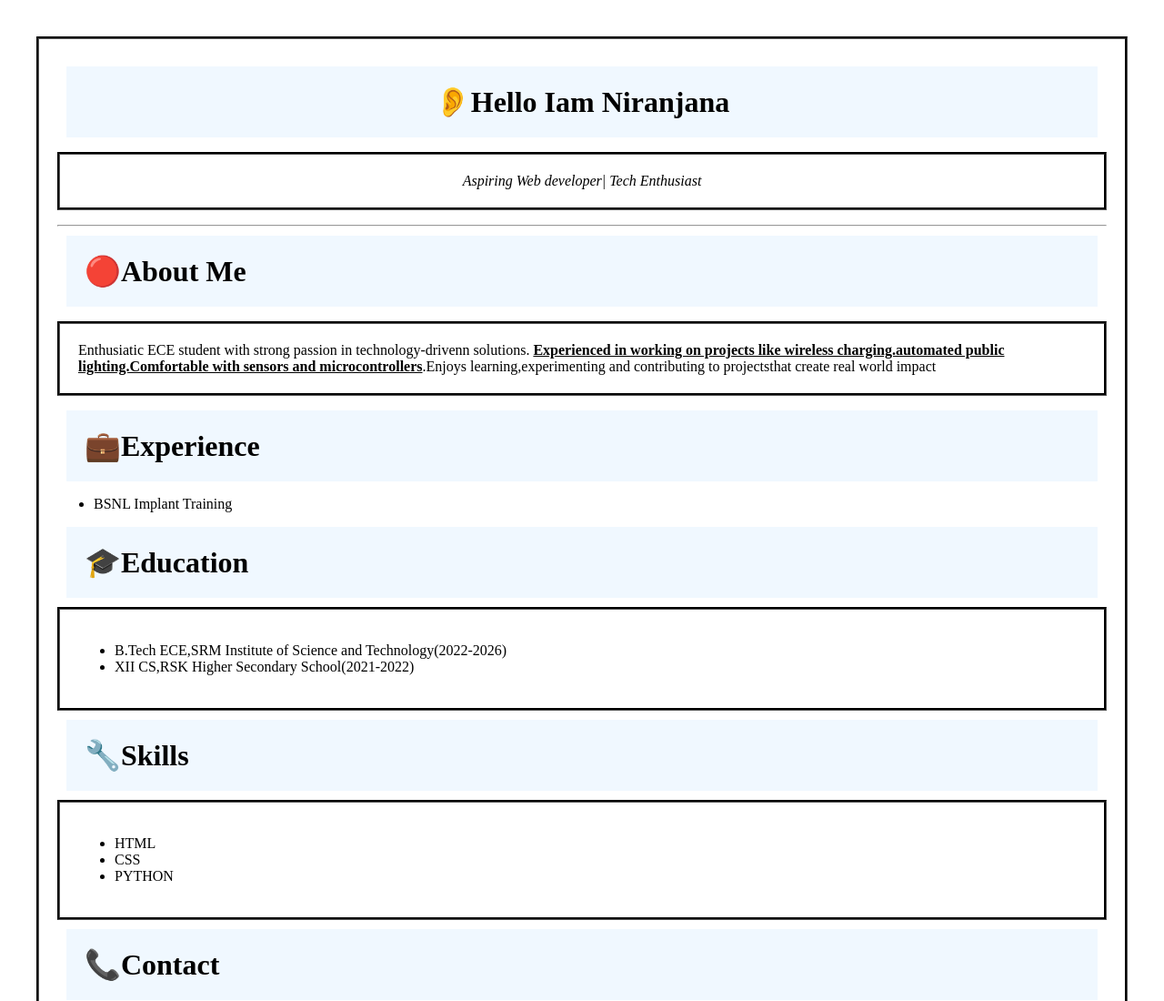
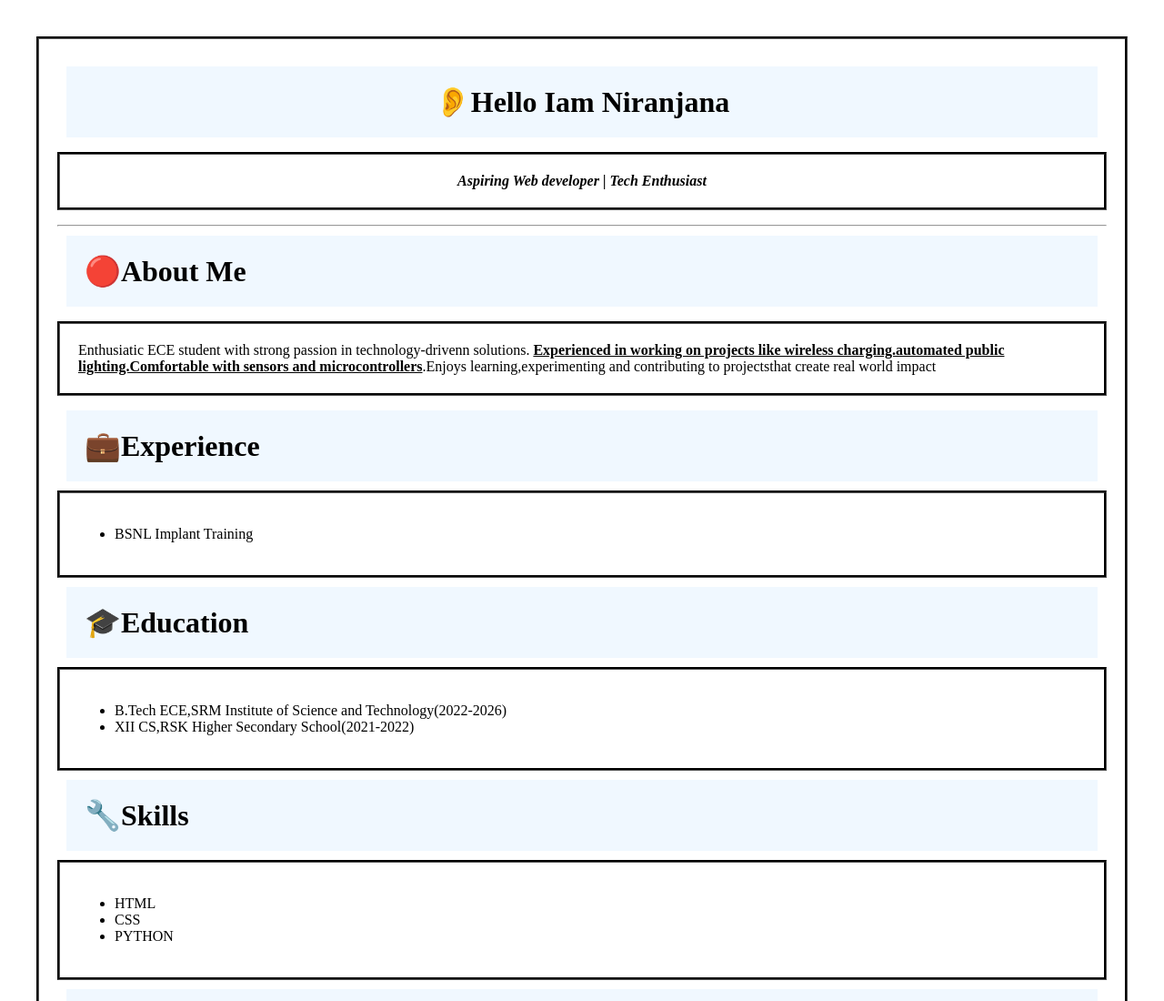
Before and after one commit to Niru27405/Html_files, a plain HTML site: page profile.html in a window 1280 px wide. Shown: the top 1100 px of the page at 91% size. Drawn offline with Linux system fonts and the light colour scheme.

Commit message:
file modified

```diff
--- a/profile.html
+++ b/profile.html
@@ -9,15 +9,16 @@
 <body>
     <div>
     <h1 class="pass">👂Hello Iam Niranjana</h1>
-    <p class="pass"><em>Aspiring Web developer| Tech Enthusiast </em></p>
+    <p class="pass"><em><b>Aspiring Web developer | Tech Enthusiast </b></em></p>
     <hr>
     <h1>🔴About Me</h1>
     <p class="p1">Enthusiatic ECE student with strong passion in technology-drivenn solutions. <u><strong>Experienced in working on projects like wireless charging.automated public lighting.Comfortable with sensors and microcontrollers</u></strong>.Enjoys learning,experimenting and contributing to projectsthat create real world impact</p>
     <h1>💼Experience</h1>
+    <div>
         <ul>
             <li>BSNL Implant Training</li>
         </ul>
-
+    </div>
     <h1>🎓Education</h1>
         <div>
         <ul>
--- a/style.css
+++ b/style.css
@@ -25,3 +25,6 @@ div{
 .pass{
     text-align: center;
 }
+p.class{
+    font-style: oblique;
+}
```
